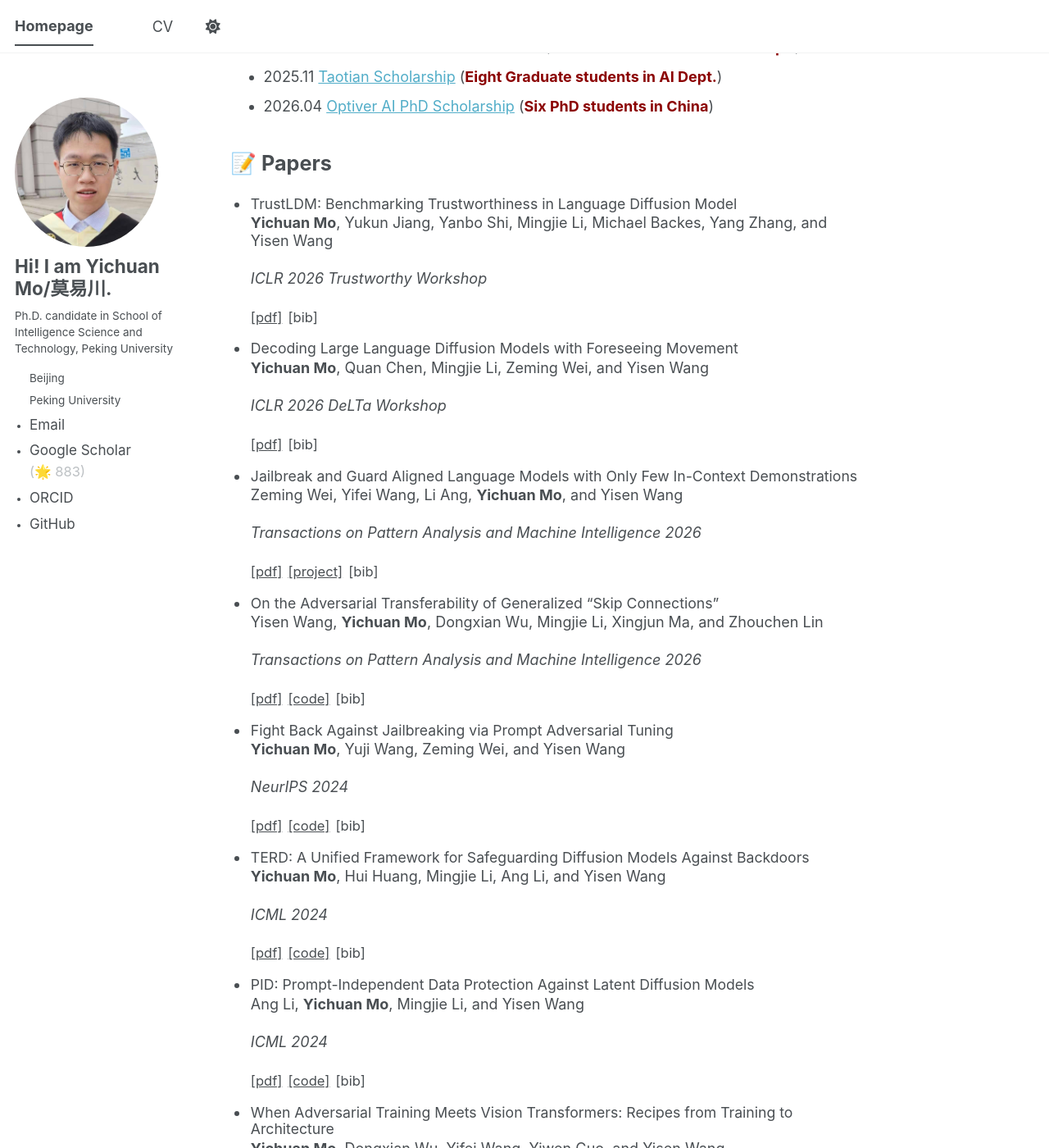
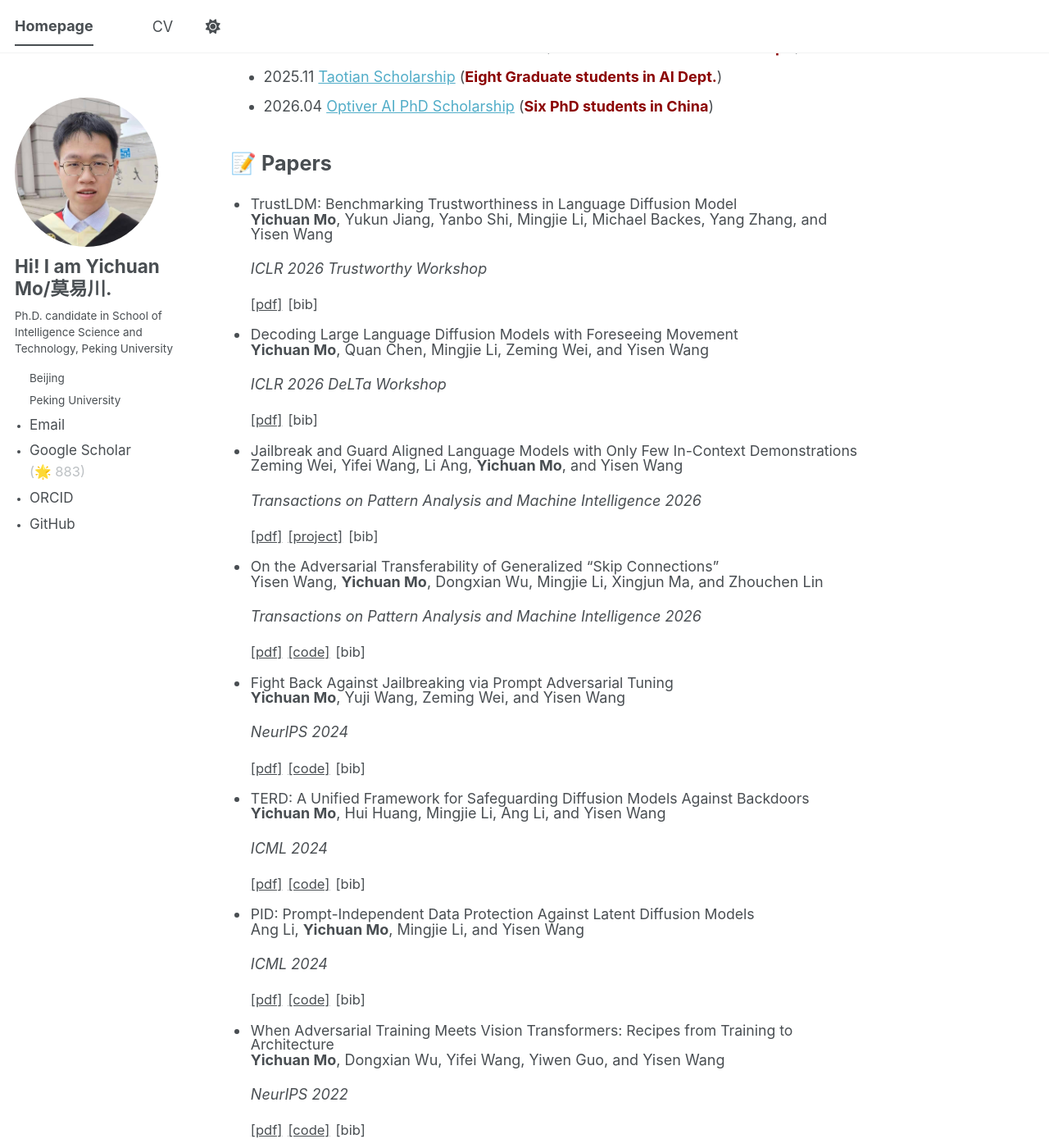
Before and after one commit to mo666666/mo666666.github.io, a Jekyll site: the page built from _pages/about.md, in a window 1280 px wide and 1400 px high, scrolled down 1214 px. Shown: the whole window at 82% size. Built offline with Jekyll 4.4.1, drawn with Linux system fonts in a browser that asks for light colours; a script bundle is joined from its source files by our own code; library files that are not in the unit come from our copies.

Commit message:
Adjust spacing and line height in publications list for improved readability

```diff
--- a/_sass/layout/_publications.scss
+++ b/_sass/layout/_publications.scss
@@ -41,7 +41,7 @@
 }
 
 .publications-list--bulleted .publication-entry {
-  gap: 0.08rem;
+  gap: 0.05rem;
 }
 
 .publications-list--bulleted .publication-entry__title,
@@ -50,7 +50,7 @@
 .publications-list--bulleted .publication-links,
 .publications-list--bulleted .publication-links__link,
 .publications-list--bulleted .publication-links__details summary {
-  line-height: 1.18;
+  line-height: 1.0;
 }
 
 .publications-list--bulleted .publication-links {
```
